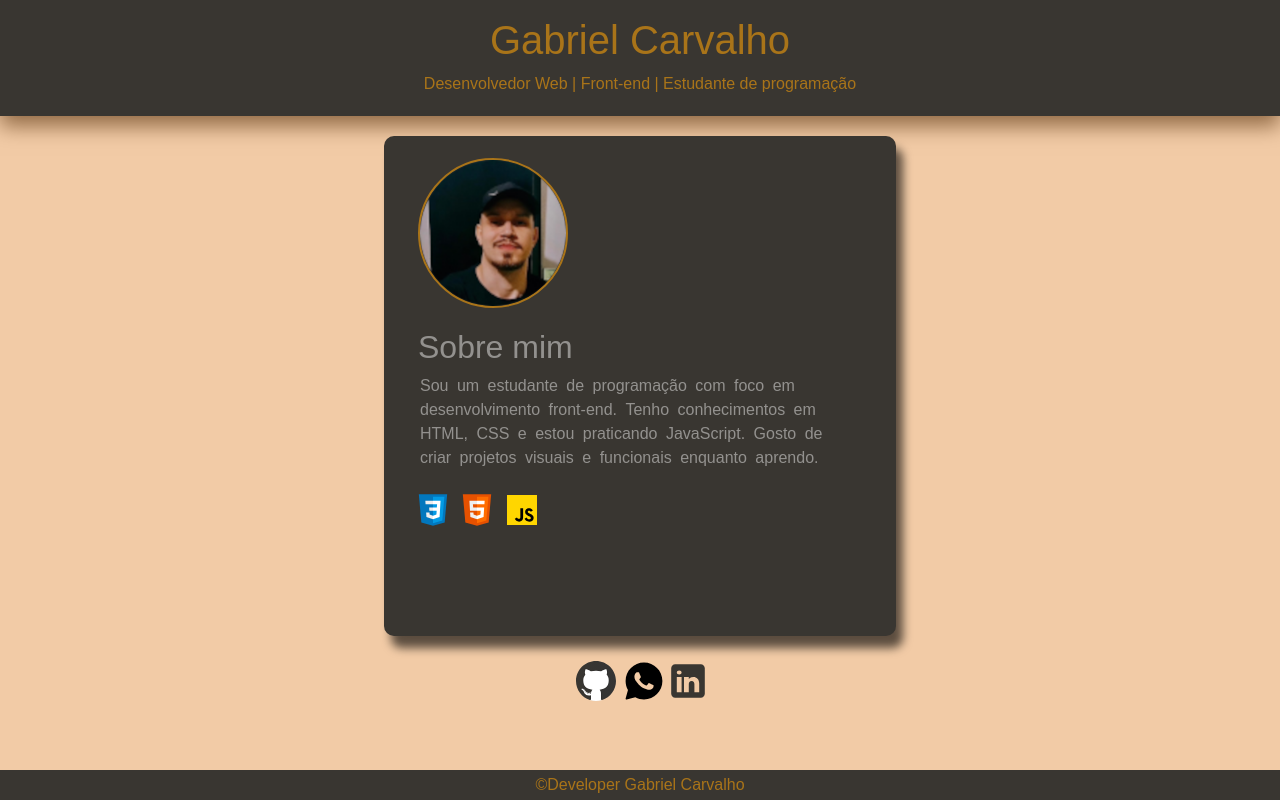
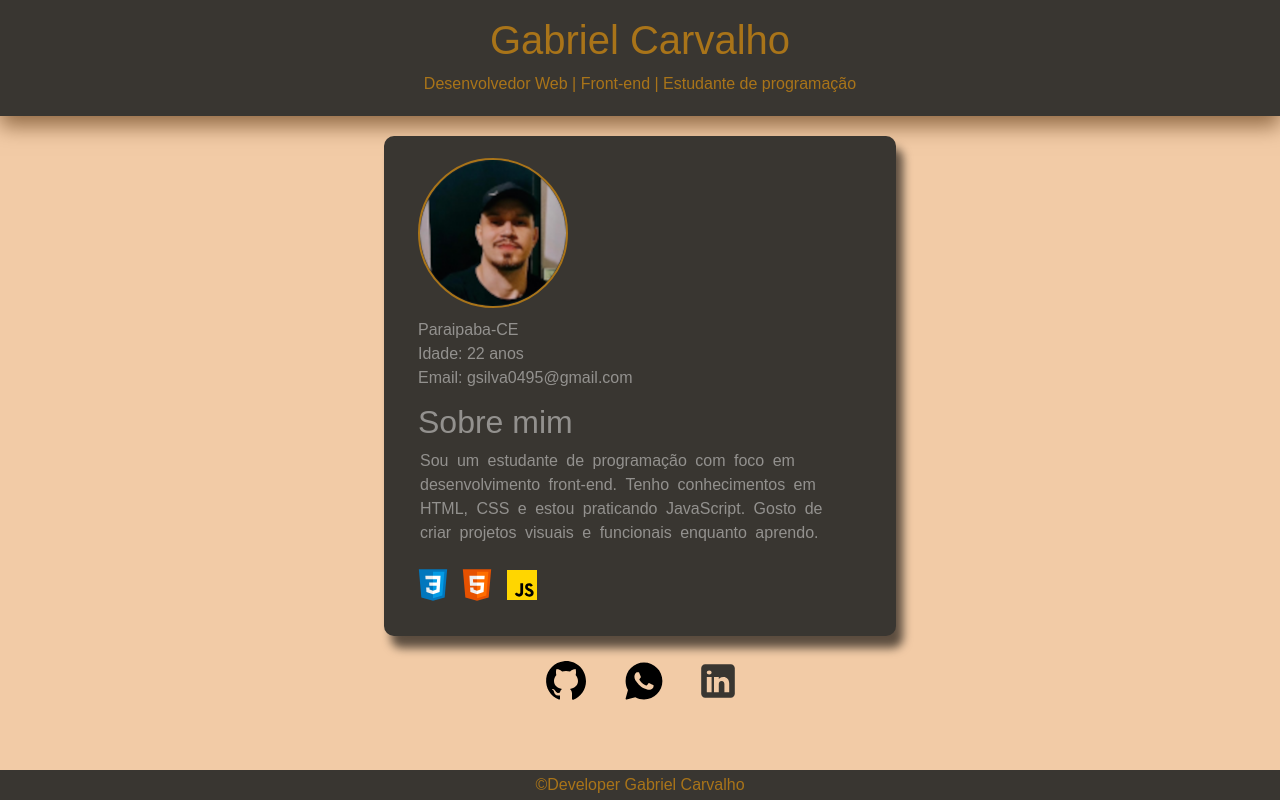
Before and after one commit to gabriellsilva12/Meu-site, a plain HTML site: page index.html in a window 1280 px wide. Drawn offline with nearby package versions, Linux system fonts and the light colour scheme.

Commit message:
trocando botão github

```diff
--- a/index.html
+++ b/index.html
@@ -22,8 +22,14 @@
             <div class="container-sm">
                 <div class="container" >
                     <section class="sobre">
+
                         <img src="image/Sem título.png" alt="">
-                        <h2 id="sobre">Sobre mim</h2>
+                        <p id="meusdados">
+                            Paraipaba-CE <br>
+                            Idade: 22 anos <br>
+                            Email: gsilva0495@gmail.com <br>
+                        </p>
+                        <h2>Sobre mim</h2>
                         <p id="texto-sobre">
                             Sou um estudante de programação com foco em desenvolvimento front-end. Tenho conhecimentos
                             em
@@ -40,7 +46,7 @@
                 </div>
             </div>
             <div class="links">
-                <a href="https://github.com/gabriellsilva12" target="_blank"><img src="image/icons8-github.svg" alt="" srcset="" ></a>
+                <a href="https://github.com/gabriellsilva12" target="_blank"><img src="image/icons8-github (3).svg" alt="" srcset="" width: 40px;></a>
 
                 <a href="https://wa.me/5585998305666" target="_blank"><img src="image/icons8-whatsapp (1).svg" alt="" sizes="" srcset="" style="width: 40px;"></a>
 
--- a/style/estilo.css
+++ b/style/estilo.css
@@ -58,7 +58,7 @@ main {
         border: 2px solid rgb(169, 116, 25);
     }
     & h2 {
-        padding-top: 20px;
+        padding-top: 13px;
     }
     & p {
         text-align: left;
@@ -66,6 +66,9 @@ main {
     }
 }
 
+#meusdados {
+    padding-top: 10px;
+}
 
 .wrapper {
     display: flex;
@@ -94,11 +97,12 @@ footer {
     object-fit: cover;
     padding-top: 1px;
 
+    & a {
+        padding: 15px;
+    }
+
 }
 
-.links:hover {
-
-}
 .logo {
     text-align: left;
     padding-top: 10px;
```
Also changed, not shown: image/icons8-github (1).svg (added), image/icons8-github (2).svg (added), image/icons8-github (3).svg (added).
